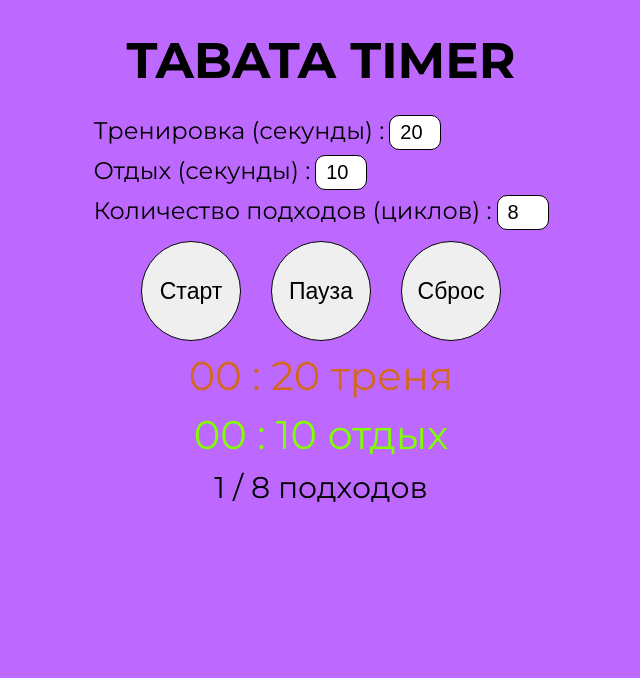
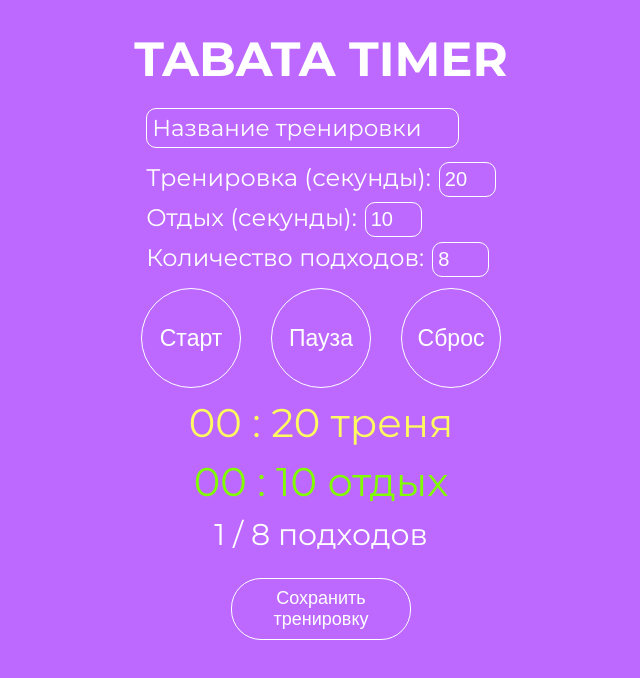
Before and after one commit to lizaansver/tabata, a React (Create React App) app: page / in a window 1280 px wide. Shown: the top 678 px of the page, without its empty margins (319-959 px from the left). Built offline with nearby package versions, Linux system fonts and the light colour scheme.

Commit message:
some changes/message

```diff
--- a/package.json
+++ b/package.json
@@ -8,6 +8,7 @@
     "@testing-library/user-event": "^13.5.0",
     "@types/jest": "^27.5.2",
     "@types/react-dom": "^18.3.1",
+    "firebase": "^11.0.1",
     "react": "^18.3.1",
     "react-audio-player": "^0.17.0",
     "react-dom": "^18.3.1",
--- a/src/App.css
+++ b/src/App.css
@@ -1,12 +1,33 @@
+* {
+  box-sizing: border-box;
+}
+
 body {
   font-family: "Montserrat", sans-serif;
   text-align: center;
   background-color: #bd69ff;
+  color: white;
 }
 
-h1{
-  font-size: 50px;
+h1 {
+  font-size: 48px;
   margin: 30px 0px 20px;
+}
+
+.training-name {
+  padding: 5px 30px 5px 5px;
+  font-size: 23px;
+  border-radius: 10px;
+  border: 1px solid #ffffff;
+  margin-bottom: 10px;
+  color: white;
+}
+
+input[type="text"] {
+  outline: none;
+  font-family: "Montserrat", sans-serif;
+  background-color: #bd69ff;
+  color: white;
 }
 
 .content {
@@ -23,12 +44,15 @@ label {
 }
 
 input[type="number"] {
-  padding: 5px 0px 5px 10px;
-  width: 40px;
+  padding: 5px 0px 5px 5px;
+  width: 57px;
   font-size: 20px;
-  margin-left: 5px;
+  margin-left: 8px;
   border-radius: 10px;
-  border: 1px solid black;
+  border: 1px solid white;
+  background-color: #bd69ff;
+  color: white;
+  outline: none;
 }
 
 .buttons {
@@ -37,24 +61,27 @@ input[type="number"] {
   gap: 30px;
   margin-top: 10px;
 }
-button{
+
+button {
   font-size: 23px;
   cursor: pointer;
-  border: 1px solid black;
+  border: 1px solid white;
   height: 100px;
   width: 100px;
   border-radius: 50%;
-  transition: background-color .1s linear;
+  transition: background-color 0.1s linear;
+  background-color: #bd69ff;
+  color: white;
 }
 
-button:hover{
+button:hover {
   background-color: rgb(211, 182, 238);
 }
 
-button:active{
-  background-color: #c6ff8e;
+
+button:active {
+  background-color: #fffa5f;
 }
-
 
 .timer,
 .rest-timer {
@@ -63,14 +90,12 @@ button:active{
 }
 
 .timer {
-  color: chocolate;
+  color: #fffa5f;
 }
 
 .rest-timer {
   color: chartreuse;
 }
-
-
 
 .cycles {
   margin-top: 10px;
@@ -81,3 +106,35 @@ audio:not([controls]) {
   opacity: 0;
   pointer-events: none;
 }
+
+.save-program {
+  margin-top: 25px;
+  width: 180px;
+  height: 62px;
+  border-radius: 30px;
+  font-size: 18px;
+}
+
+.message {
+  position: fixed;
+  bottom: 20px;
+  left: 50%;
+  transform: translateX(-50%);
+  background-color: #6e5582;
+  color: white;
+  padding: 10px 20px;
+  border-radius: 20px;
+  opacity: 0;
+  animation: slide-up 0.5s forwards;
+}
+
+@keyframes slide-up {
+  0% {
+    bottom: 20px;
+    opacity: 0;
+  }
+  100% {
+    bottom: 40px;
+    opacity: 1;
+  }
+}
--- a/src/App.tsx
+++ b/src/App.tsx
@@ -1,12 +1,17 @@
 import React, { useState, useRef, useEffect } from "react";
 import "./App.css";
-
 import ReactAudioPlayer from "react-audio-player";
+import { ref, push } from "firebase/database";
+import { database } from "./index";
 
 function App() {
   const [inputWorkTime, setInputWorkTime] = useState<number | string>(20);
   const [inputRestTime, setInputRestTime] = useState<number | string>(10);
   const [inputCycles, setInputCycles] = useState<number | string>(8);
+  const [inputTrainingName, setInputTrainingName] = useState<string>(
+    "Название тренировки"
+  );
+  const [message, setMessage] = useState<string | null>("")
 
   const [timer, setTimer] = useState<number>(inputWorkTime as number); //время таймера=время тренировки
   const [timerIsWorking, setTimerIsWorking] = useState<boolean>(false); //false так как таймер изначально не включен
@@ -17,8 +22,7 @@ function App() {
   const [restTimerIsStoped, setRestTimerIsStoped] = useState<boolean>(false);
 
   const [cycleNumber, setCycleNumber] = useState<number>(1); //первоначвльно на 1 цикле мы находимся
-  const [isSoundIsPlaying, setIsSoundIsPlaying] = useState<boolean>(false)
-
+  const [isSoundIsPlaying, setIsSoundIsPlaying] = useState<boolean>(false);
 
   //useEffect - это хук React, который позволяет выполнять побочные эффекты в функциональных
   //компонентах. В данном случае, useEffect используется для запуска и остановки таймера
@@ -42,7 +46,7 @@ function App() {
       timer === 0 &&
       cycleNumber <= (inputCycles as number)
     ) {
-      setIsSoundIsPlaying(true) // gudok
+      setIsSoundIsPlaying(true); // gudok
       setTimerIsWorking(false);
       setRestTimerIsWorking(true);
       setRestTimer(inputRestTime as number);
@@ -65,7 +69,7 @@ function App() {
       restTimer === 0 &&
       cycleNumber < (inputCycles as number)
     ) {
-      setIsSoundIsPlaying(true) // gudok
+      setIsSoundIsPlaying(true); // gudok
       setRestTimerIsWorking(false);
       setTimerIsWorking(true);
       setTimer(inputWorkTime as number);
@@ -75,8 +79,24 @@ function App() {
     return () => clearInterval(interval);
   }, [restTimerIsWorking, restTimer, cycleNumber, inputCycles, inputWorkTime]);
 
+  const nameOnFocus = (event: { target: { value: string } }) => {
+    if (event.target.value === "Название тренировки") {
+      setInputTrainingName("");
+    }
+  };
+
+  const nameOnBlur = (event: { target: { value: string } }) => {
+    if (event.target.value === "") {
+      setInputTrainingName("Название тренировки");
+    }
+  };
+
+  const nameOnChange = (event: { target: { value: string } }) => {
+    setInputTrainingName(event.target.value);
+  };
+
   const startTimer = () => {
-    setIsSoundIsPlaying(true) // gudok
+    setIsSoundIsPlaying(true); // gudok
     setTimer(inputWorkTime as number);
     setCycleNumber(1);
     setTimerIsWorking(true);
@@ -114,12 +134,58 @@ function App() {
     setRestTimerIsStoped(false);
   };
 
+  const saveProgram = () => {
+    const program = {
+      nameProgram:inputTrainingName,
+      workTime: inputWorkTime,
+      rest: inputRestTime,
+      cycles: inputCycles,
+    };
+
+    const programsRef = ref(database, "programs");
+    push(programsRef, program)
+      .then(() => {
+        console.log("программа сохранена");
+        setMessage("Программа сохранена")
+        setTimeout(() => {
+          setMessage(null)
+        }, 3000)
+      })
+      .catch((error) => {
+        console.error("не получилось", error);
+      });
+  };
+
+
+  /**
+   * В строке const programsRef = ref(database, 'programs'); мы создаем ссылку на узел programs
+   * в базе данных Firebase Realtime Database. Узел programs будет содержать все программы,
+   * которые мы сохраняем в базу данных.
+   *
+   * Когда мы сохраняем программу в базу данных, мы используем метод push(),
+   * который добавляет новый узел в указанный узел базы данных и возвращает ссылку на этот узел.
+   * Мы передаем ему ссылку на узел programs и объект program, содержащий данные о программе
+   * тренировки.
+   *
+   * В контексте базы данных, узел (node) - это элемент данных,
+   * который может содержать другие узлы или значения.
+   * Узлы используются для структурирования данных в иерархическую древовидную структуру.
+   */
+
   return (
     <>
       <h1>TABATA TIMER</h1>
       <div className="content">
+        <input
+          type="text"
+          className="training-name"
+          value={inputTrainingName}
+          onFocus={nameOnFocus}
+          onBlur={nameOnBlur}
+          onChange={nameOnChange}
+        />
         <label>
-          Тренировка (секунды) :
+          Тренировка (секунды):
           <input
             type="number"
             id="workTime"
@@ -134,7 +200,7 @@ function App() {
         </label>
 
         <label>
-          Отдых (секунды) :
+          Отдых (секунды):
           <input
             type="number"
             id="restTime"
@@ -149,7 +215,7 @@ function App() {
         </label>
 
         <label>
-          Количество подходов (циклов) :
+          Количество подходов:
           <input
             type="number"
             id="cycles"
@@ -208,7 +274,26 @@ function App() {
         {cycleNumber} / {inputCycles} подходов
       </div>
 
-   {isSoundIsPlaying ? <ReactAudioPlayer src="/svistok.mp3" autoPlay onEnded={() => setIsSoundIsPlaying(false)}  /> : null}
+      {isSoundIsPlaying ? (
+        <ReactAudioPlayer
+          src="/svistok.mp3"
+          autoPlay
+          onEnded={() => setIsSoundIsPlaying(false)}
+        />
+      ) : null}
+
+      <button
+        type="button"
+        id="save-program"
+        className="save-program"
+        onClick={saveProgram}
+      >
+        Сохранить тренировку
+      </button>
+
+      {message? (
+      <h4 className="message">{message}</h4>
+    ) : null}
     </>
   );
 }
--- a/src/index.tsx
+++ b/src/index.tsx
@@ -3,6 +3,41 @@ import ReactDOM from 'react-dom/client';
 import './index.css';
 import App from './App';
 import reportWebVitals from './reportWebVitals';
+
+// Import the functions you need from the SDKs you need
+import { initializeApp } from "firebase/app";
+import { getDatabase } from "firebase/database";
+
+// Your web app's Firebase configuration конфигурация
+const firebaseConfig = {
+  apiKey: "AIzaSyCFTEiWXdI50_No7UwYKK7aK2XXUM__TZ0",
+  authDomain: "tabata-timer-lizaansver.firebaseapp.com",
+  projectId: "tabata-timer-lizaansver",
+  storageBucket: "tabata-timer-lizaansver.appspot.com",
+  messagingSenderId: "917284937530",
+  appId: "1:917284937530:web:a9ce302134564ebb8f3a03",
+  measurementId: "G-1Z558LHQRR"
+};
+
+/**
+ * Конфигурация Firebase - это набор параметров,
+ * которые используются для настройки подключения вашего приложения к сервисам Firebase.
+ * Конфигурация включает в себя такие параметры, как API key, auth domain, project ID,
+ * storage bucket, messaging sender ID и app ID.
+ *
+ * В коде, который вы предоставили, конфигурация Firebase содержится в объекте firebaseConfig.
+ * Этот объект содержит параметры конфигурации, такие как API key, auth domain, project ID,
+ * storage bucket, messaging sender ID и app ID. Эти параметры используются для инициализации
+ * Firebase в вашем приложении и для подключения к сервисам Firebase.
+ */
+
+// Initialize Firebase
+const app = initializeApp(firebaseConfig);
+
+// Get a reference to the database service
+export const database = getDatabase(app);
+console.log(database)
+
 
 const root = ReactDOM.createRoot(
   document.getElementById('root') as HTMLElement
```
Also changed, not shown: 1 other file (tests, documents, lock files or other folders).
